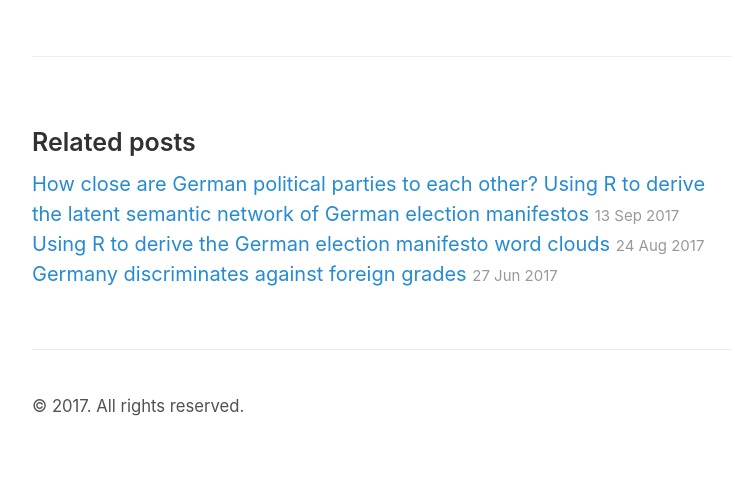
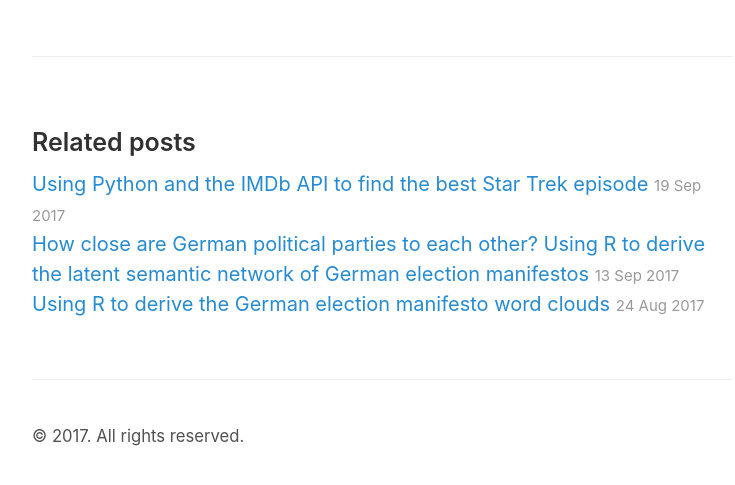
Before and after one commit to rikunert/rikunert.github.io, a Jekyll site: the page built from _posts/2017-06-07-guide-to-beer.md, in a window 1280 px wide and 900 px high, scrolled down 15320 px, cut to the strip 410-895 px from the top of the window. Shown: the whole strip, without its empty margins (258-993 px from the left). Built offline with Jekyll 4.4.1, drawn with Linux system fonts in a browser that asks for light colours; comment, search, counter and statistics services are not loaded; before the commit the page ends 16190 px from its top, so only the background shows below that; some of the changed lines change nothing that is shown.

Commit message:
publication and removal of small typos in Star Trek episode blog post

````diff
--- a/_posts/2017-09-24-star-trek-episodes-ratings.md
+++ b/_posts/2017-09-19-star-trek-episodes-ratings.md
@@ -1,6 +1,6 @@
 ---
 layout: post
-published: false
+published: true
 permalink: star_trek_series
 comments: true
 
@@ -63,7 +63,7 @@ This certainly mirrors my own experience: Voyager was not bad enough to tune out
 
 ## Data acquisition
 
-The data acquisition for this post was very very similar as for [my previous Star Trek post](http://rikunert.com/star_trek_movies).
+The data acquisition for this post was very very similar to [my previous Star Trek post](http://rikunert.com/star_trek_movies).
 So, I won't go into details here and simply link to [the data acquisition script](https://github.com/rikunert/Star_Trek_ratings/blob/master/imdb_STS_data_acquisition.py)
 and [the resulting data set](https://github.com/rikunert/Star_Trek_ratings/blob/master/Star_Trek_data.csv) on github. The script is well commented. Should you nonetheless have a question, just leave a comment.
 
@@ -168,7 +168,7 @@ df.sort_index(by = ['rating'], ascending = False)[:10]
 ```
 
 We follow the exact same strategy for the density plot.
-We first make a density plot with ggplot, the turn to matplotlib to add images of star ships.
+We first make a density plot with ggplot, then turn to matplotlib to add images of star ships.
 This should now be relatively straight forward.
 
 ```python
````
